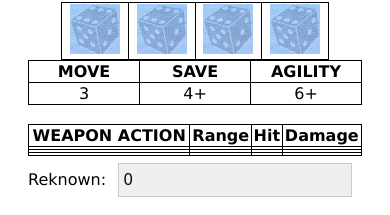
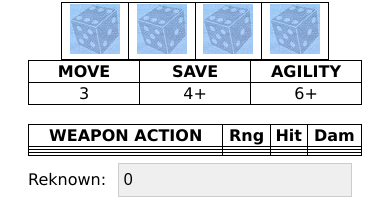
Before and after one commit to hang-on/hang-on.github.io, a plain HTML site: page whq/responsive.html in a window 390 px wide. Shown: the part 400-615 px from the top of the page. Drawn offline with Linux system fonts and the light colour scheme.

Commit message:
Update responsive.html

```diff
--- a/whq/responsive.html
+++ b/whq/responsive.html
@@ -170,9 +170,9 @@ table {
   <table width=100%>
     <tr>
       <th align="center">WEAPON ACTION</th>
-      <th align="center">Range</th>
+      <th align="center">Rng</th>
       <th align="center">Hit</th>
-      <th align="center">Damage</th>
+      <th align="center">Dam</th>
     </tr>
     <tr>
       <td id="heroFirstWeaponName0" align="center"></td>
@@ -350,13 +350,13 @@ const allHeroes =
     "weapons": [
       {
       "name" : "Runic War-iron (1+)",
-      "range" : "Combat",
+      "range" : "C",
       "hit" : "2+",
       "damage" : 1
       },
       {
       "name" : "Doomseeker Axe (5+)",
-      "range" : "Combat",
+      "range" : "C",
       "hit" : "3+",
       "damage" : "D3"
       },
@@ -376,13 +376,13 @@ const allHeroes =
     "weapons": [
       {
       "name" : "Warblade (1+)",
-      "range" : "Combat",
+      "range" : "C",
       "hit" : "3+",
       "damage" : 2
       },
       {
       "name" : "Thundercharged Strike (6+)",
-      "range" : "Combat",
+      "range" : "C",
       "hit" : "3+",
       "damage" : 3
       },
@@ -402,19 +402,19 @@ const allHeroes =
     "weapons": [
       {
       "name" : "Aelven Blade (1+)",
-      "range" : "Combat",
+      "range" : "C",
       "hit" : "4+",
       "damage" : 1
       },
       {
       "name" : "Bedazzle (6+)",
-      "range" : "Area",
+      "range" : "A",
       "hit" : "3+",
       "damage" : "Stun"
       },
       {
       "name" : "Illusory Assault (3+)",
-      "range" : "Missile",
+      "range" : "M",
       "hit" : "3+",
       "damage" : "D3"
       }
@@ -428,13 +428,13 @@ const allHeroes =
       "weapons": [
         {
         "name" : "Bladed Barbs (1+)",
-        "range" : "Combat",
+        "range" : "C",
         "hit" : "2+",
         "damage" : 1
         },
         {
         "name" : "Reaper Gauntlets (4+)",
-        "range" : "Combat",
+        "range" : "C",
         "hit" : "3+",
         "damage" : "D3"
         },
```
